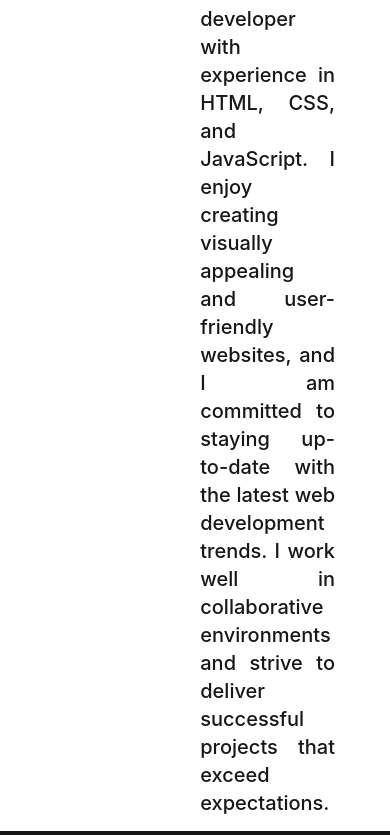
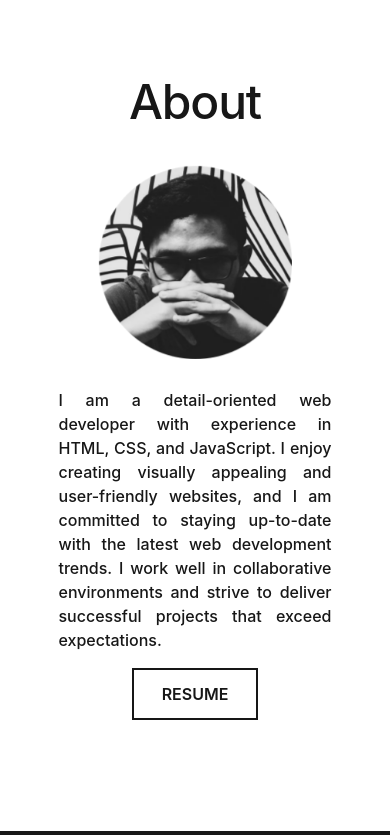
Before and after one commit to JHusayan/JHusayan_Portfolio, a React (Create React App) app: page / in a window 390 px wide. Shown: the part 969-1804 px from the top of the page. Built offline with nearby package versions, Linux system fonts and the light colour scheme.

Commit message:
Added responsiveness to other sections

```diff
--- a/src/pages/components/about.tsx
+++ b/src/pages/components/about.tsx
@@ -6,23 +6,23 @@
 const About = ({ aboutRef }: any) => {
   return (
     <div
-      className="bg-white w-full h-screen text-neutral-900 flex flex-col justify-center items-center px-[10%] my-[2%] "
+      className="bg-white w-full h-screen text-neutral-900 flex flex-col justify-center items-center px-[15%] my-[2%] "
       ref={aboutRef}
     >
       <Fade delay={1400} damping={0.1}>
-        <h1 className="text-8xl font-medium mb-6 leading-none tracking-tight text-neutral-900 md:text-5xl lg:text-6xl dark:text-white select-none">
+      <h1 className="text-5xl md:mb-6 font-medium mb-0 leading-none tracking-tight text-neutral-900 md:text-5xl lg:text-6xl dark:text-white select-none">
           About
         </h1>
       </Fade>
-      <div className="w-full flex flex-row">
-        <div className="h-[400px] w-[50%] flex ml-9 justify-center space-y-4 mb-4 select-none">
+      <div className="w-full flex flex-col md:flex-row ">
+        <div className="h-[150px] w-full md:h-[400px] md:w-[50%] flex ml-0 md:ml-9 justify-center space-y-0 md:space-y-4 sm:mb-2 md:mb-4 select-none p-10 sm:p-0">
           <Fade delay={1600} damping={0.1} direction={"left"}>
             <img draggable="false" src={Awesome} alt="self portrait" />
           </Fade>
         </div>
-        <div className="h-[100%] flex items-center justify-center flex-col space-y-24 w-full px-4 pl-24">
+        <div className="h-[100%] flex items-center justify-center flex-col space-y-3 w-full px-0 pl-0 mt-28 md:space-y-24 md:px-4 md:pl-24 md:mt-0">
           <Fade direction={"right"} damping={0.1} delay={1600}>
-            <p className="font-medium text-xl text-justify select-none">
+            <p className="font-medium text-base text-justify select-none md:text-xl">
               I am a detail-oriented web developer with experience in HTML, CSS,
               and JavaScript. I enjoy creating visually appealing and
               user-friendly websites, and I am committed to staying up-to-date
@@ -31,7 +31,7 @@
               projects that exceed expectations.
             </p>
           </Fade>
-          <div className="flex w-full justify-start">
+          <div className="flex w-full justify-center md:justify-start">
             <Fade delay={1600} damping={0.1} direction={"right"}>
               <a
                 href="https://drive.google.com/file/d/1XHW_wEnR1j8YItIrC1SzwUTqzPyk97RB/view?usp=sharing"
--- a/src/pages/components/projects.tsx
+++ b/src/pages/components/projects.tsx
@@ -6,14 +6,14 @@
 const Projects = ({ projectsRef }: any) => {
   return (
     <div
-      className="bg-white w-full h-screen text-neutral-900 flex flex-col space-y-8 justify-center px-[10%] my-[2%] items-center pb-3 "
+      className="bg-white w-full h-screen text-neutral-900 flex flex-col space-y-8 justify-center px-[10%] my-[2%] items-center pb-3"
       ref={projectsRef}
     >
       <Fade cascade delay={1400} damping={0.2}>
         <h1 className="text-5xl md:mb-6 font-medium mb-32 leading-none tracking-tight text-neutral-900 md:text-5xl lg:text-6xl dark:text-white select-none">
           Projects
         </h1>
-        <div className="h-56  sm:h-64 xl:h-80 2xl:h-96 sm:w-80 xl:w-[400px] 2xl:w-[544px]">
+        <div className="h-64 w-80 xl:h-80 2xl:h-96 xl:w-[400px] 2xl:w-[544px]">
           <Carousel>
             <img
               src="https://flowbite.com/docs/images/carousel/carousel-1.svg"
--- a/src/pages/components/work.tsx
+++ b/src/pages/components/work.tsx
@@ -14,7 +14,7 @@
       ref={workRef}
     >
       <Fade cascade delay={1400} damping={0.2}>
-        <h1 className="text-8xl font-medium mb-6 leading-none tracking-tight text-white md:text-5xl lg:text-6xl dark:text-white select-none">
+      <h1 className="text-5xl font-medium mb-2 leading-none tracking-tight text-white lg:text-6xl dark:text-white select-none md:mb-6 md:text-8xl">
           Work
         </h1>
         <div className="flex items-center justify-center space-x-12 p-5 flex-row">
```
